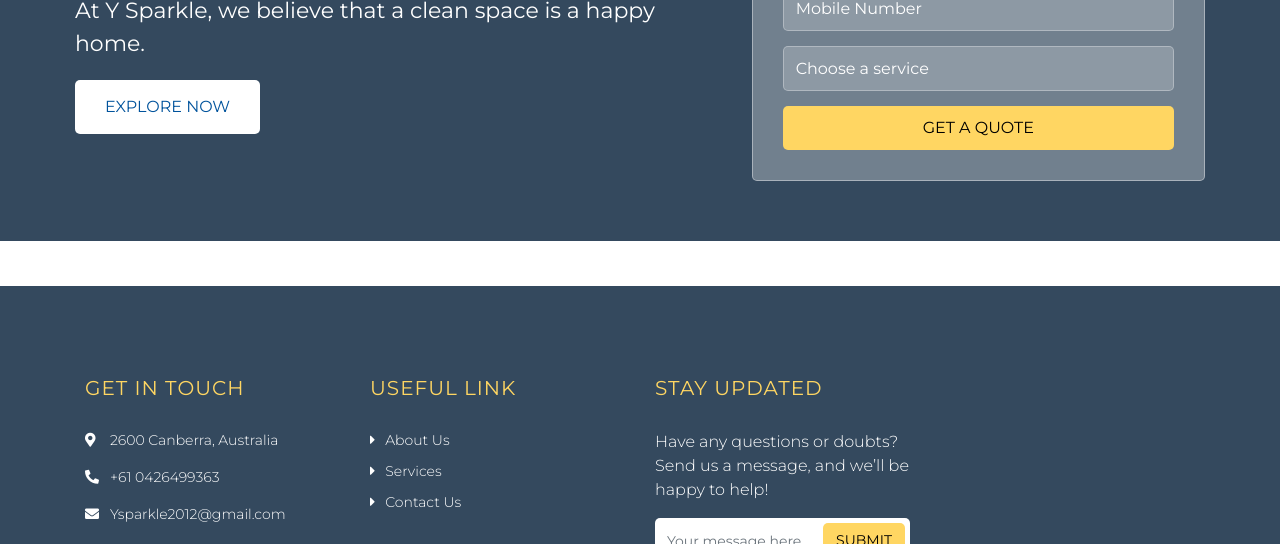
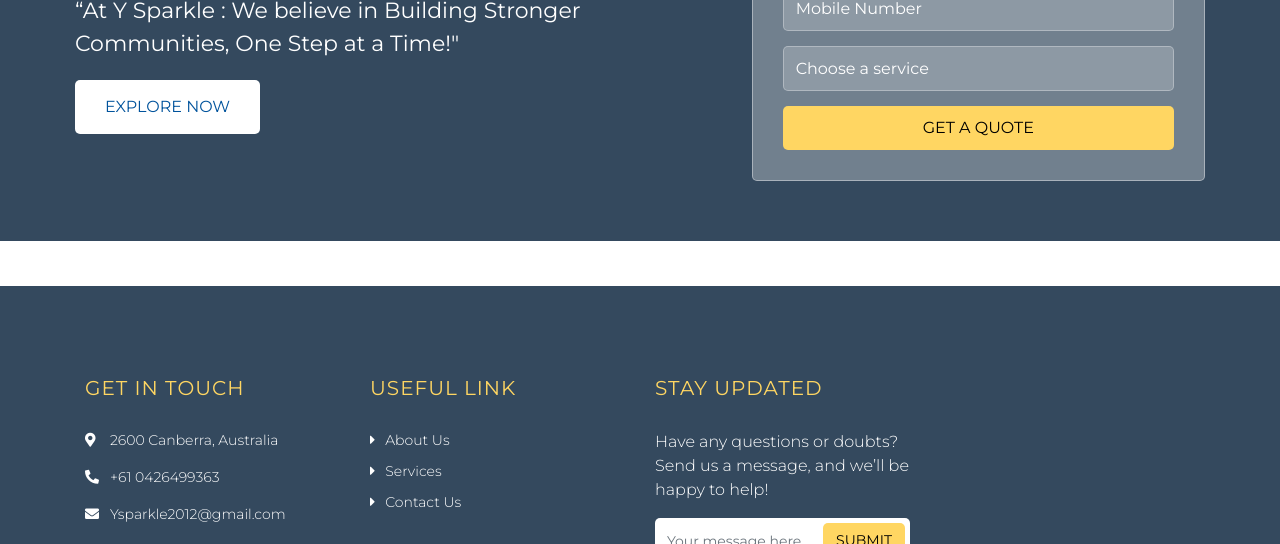
Before and after one commit to kinzangdorji-2000/ysparkle, a plain HTML site: page index.html in a window 1280 px wide. Shown: the part 394-938 px from the top of the page. Drawn offline with nearby package versions, Linux system fonts and the light colour scheme.

Commit message:
index.html

```diff
--- a/index.html
+++ b/index.html
@@ -84,7 +84,7 @@
                         <div class="col-md-7">
                             <h2>Your Trusted Partner</h2>
                             <h2><span>In Cleaning</span></h2>
-                            <p>At Y Sparkle, we believe that a clean space is a happy home.</p>
+                            <p>“At Y Sparkle : We believe in Building Stronger Communities, One Step at a Time!"</p>
                             <a class="btn" href="about.html">Explore Now</a>
                         </div>
 
```
